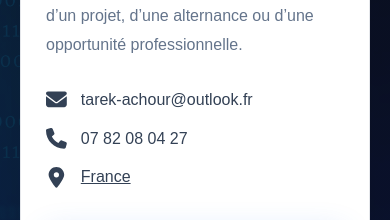
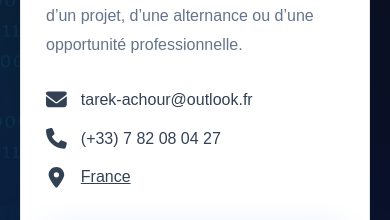
Before and after one commit to Tachour/Projet-12-OpenClassrooms-Portfolio, a React (Vite) app: page / in a window 390 px wide. Shown: the part 6840-7060 px from the top of the page. Built offline with nearby package versions, Linux system fonts and the light colour scheme.

Commit message:
correction du numéro de téléphone.

```diff
--- a/src/components/Contact/Contact.jsx
+++ b/src/components/Contact/Contact.jsx
@@ -41,11 +41,11 @@ function Contact() {
 
             <a
               className="contact__detail"
-              href="tel:+33612345678"
-              aria-label="Appeler le 07 82 08 04 27"
+              href="tel:+33782080427"
+              aria-label="Appeler le (+33) 7 82 08 04 27"
             >
               <FaPhone aria-hidden="true" focusable="false" />
-              <span>07 82 08 04 27</span>
+              <span>(+33) 7 82 08 04 27</span>
             </a>
 
             <div className="contact__detail">
```
